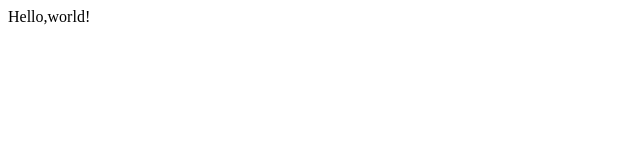
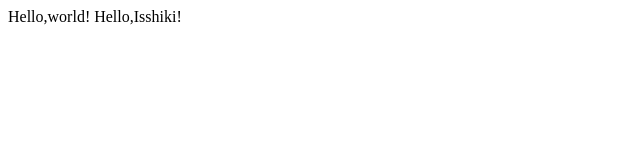
Before and after one commit to ShinichiroIsshiki/Shinichiro-Isshiki, a plain HTML site: page hello.html in a window 1280 px wide. Shown: the whole page, without its empty margins (0-640 px from the left). Drawn offline with Linux system fonts and the light colour scheme.

Commit message:
Update hello.html
変更

```diff
--- a/hello.html
+++ b/hello.html
@@ -6,5 +6,6 @@
   </head>
   <body>
   Hello,world!
+  Hello,Isshiki!
   </body>
 </html>
```
